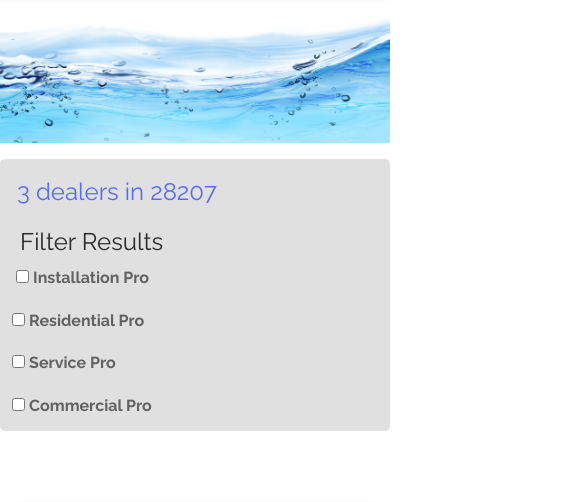
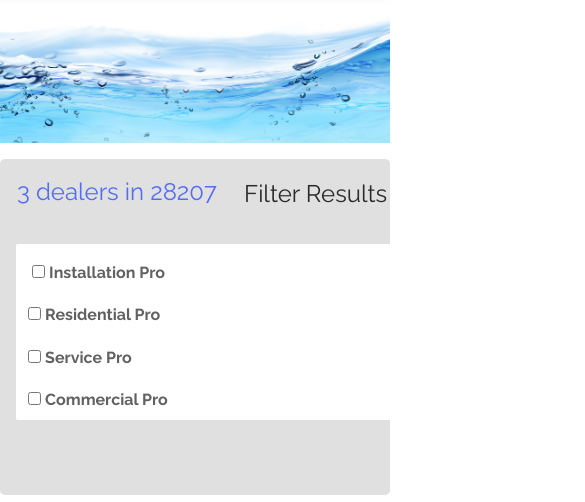
Before and after one commit to LBakerDev/rv-project-vuejs, a plain HTML site: page index.html in a window 390 px wide. Shown: the part 61-563 px from the top of the page, 585 px wide, since content can reach past the window. Drawn offline with nearby package versions, Linux system fonts and the light colour scheme; a script that the page names is missing.

Commit message:
mobile checkbox

```diff
--- a/assets/css/styles.css
+++ b/assets/css/styles.css
@@ -125,8 +125,7 @@ header {
 }
 
 
-/* Checkbox component */
-
+/* Checkbox flex wrapper styling */
 .filter-flex {
     display: flex;
     flex-wrap: wrap;
@@ -163,6 +162,7 @@ header {
     margin-left: 20px;
 }
 
+/* Styling to result box */
 .two {
     flex-grow: .5;
     flex-shrink: .5;
@@ -171,12 +171,24 @@ header {
     /* min-width: 20%; */
 }
 
+/* Checkbox flex styling */
 .three {
     flex-grow: 1;
     flex-shrink: .5;
     /* background: blue; */
     /* min-width: 11.75%; */
     margin-top: .66em;
+}
+
+/* Check items div present on mobile devices */
+.check-hidden{
+    background-color: white;
+    margin-top: -3em;
+    height: 11em;
+    width: 35em;
+    margin-left: 1em;
+    border-radius: 2px;
+    padding-top: .4em;
 }
 
 
@@ -498,18 +510,17 @@ input[type="radio"]:checked {
     text-align: center;
 }
 
+@media (min-width: 1199px) {
+    .content-wrapper {
+        width: 80%;
+    }
+}
+
 @media only screen and (max-width:1100px) {
     .one h4 {
         margin-left: 2em;
     }
 }
-
-@media (min-width: 1199px) {
-    .content-wrapper {
-        width: 85%;
-    }
-}
-
 
 /* Hide secondary nav @ 991 max width */
 
@@ -549,6 +560,12 @@ input[type="radio"]:checked {
     }
 }
 
+@media only screen and (min-width: 576px) {
+    .check-hidden{
+        display: none;
+    }
+}
+
 @media only screen and (max-width: 575px) {
     .content-wrapper {
         width: 100%
@@ -557,7 +574,7 @@ input[type="radio"]:checked {
         width: 100%;
     }
     .filter-flex {
-        height: 17em;
+        height: 21em;
         display: block;
     }
     .providers {
@@ -567,12 +584,19 @@ input[type="radio"]:checked {
         margin-left: 17px;
         margin-bottom: 1em;
     }
-    /* #filter-title{
-        display: none;
-    } */
+     #filter-title{
+        margin-bottom: 1.5em;
+    }
     .three {
         margin-left: 1em;
     }
+
+    .two{
+        position: relative;
+        top: -3em;
+        right: -14em;
+    }
+
     .one {
         border-right: none;
         margin-top: -.9;
@@ -580,7 +604,14 @@ input[type="radio"]:checked {
     .form-check-inline {
         display: block !important;
     }
-}
+
+    .check-lg{
+        display: none !important;
+    }
+
+
+    }
+
 
 
 /* Styling for contant button */
--- a/index.html
+++ b/index.html
@@ -135,12 +135,18 @@
                 <div class="filter two">
                     <h4 id="filter-title">Filter Results</h4>
                 </div>
-                     <!-- <div class="check">  -->
+
+                <div class="wrapper form-check form-check-inline filter three check-lg" v-for="cert in getCerts">
+                    <input type="checkbox" id="" value="" v-model="checkedCerts">
+                    <label for="">{{ cert }}</label>
+                </div>
+
+                 <div class="check-hidden">
                 <div class="wrapper form-check form-check-inline filter three" v-for="cert in getCerts">
                     <input type="checkbox" id="" value="" v-model="checkedCerts">
                     <label for="">{{ cert }}</label>
                 </div>
-                     <!-- </div> -->
+             </div>
             </div>
 
             <!-- </div> -->
@@ -217,6 +223,7 @@
                 </div>
             </div>
         </footer>
+    </div>
     <script src="https://code.jquery.com/jquery-3.2.1.min.js" integrity="sha256-hwg4gsxgFZhOsEEamdOYGBf13FyQuiTwlAQgxVSNgt4="
         crossorigin="anonymous"></script>
     <script src="https://cdnjs.cloudflare.com/ajax/libs/vue/2.4.4/vue.js"></script>
@@ -226,6 +233,7 @@
     <script src="https://maxcdn.bootstrapcdn.com/bootstrap/4.0.0-alpha.6/js/bootstrap.min.js" integrity="sha384-vBWWzlZJ8ea9aCX4pEW3rVHjgjt7zpkNpZk+02D9phzyeVkE+jo0ieGizqPLForn"
         crossorigin="anonymous"></script>
     <script src="assets/js/app.js"></script>
+
 </body>
 
 </html>
```
Lines whose indentation alone changed are shown as unchanged.
